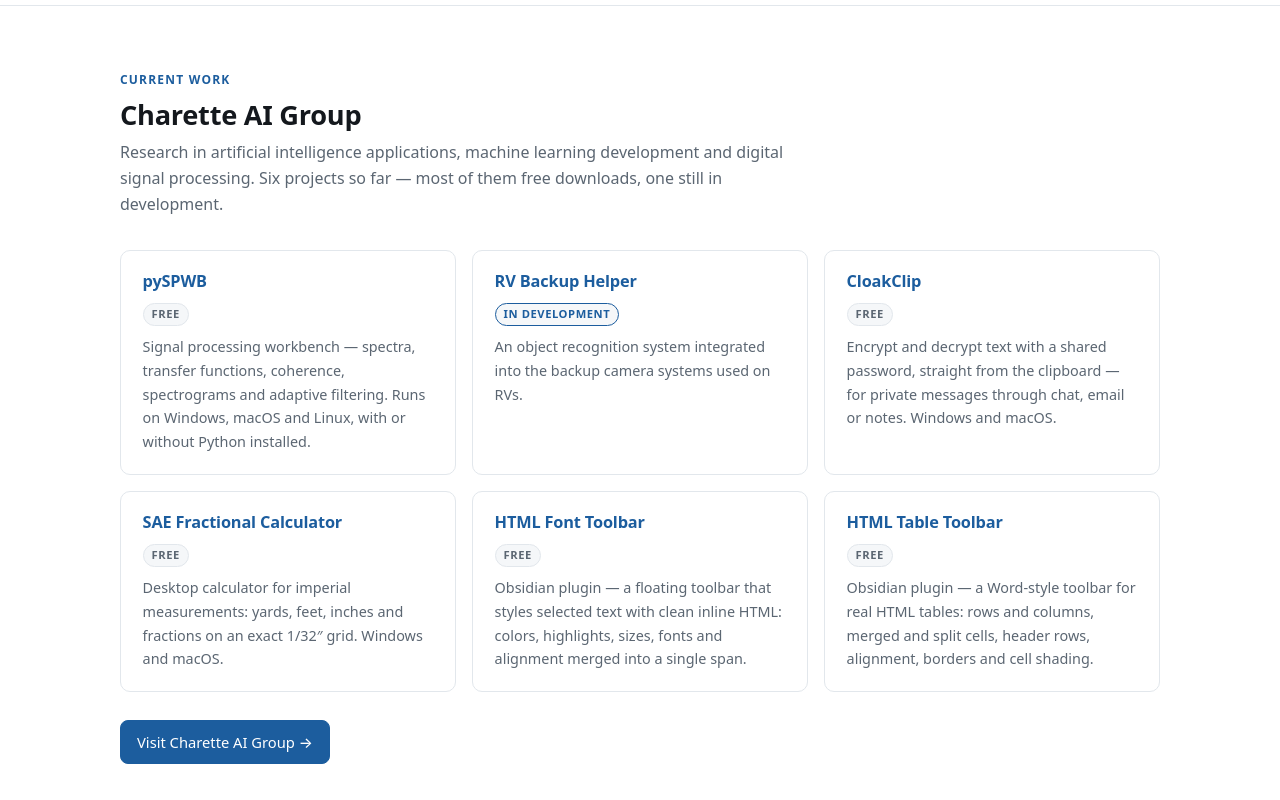
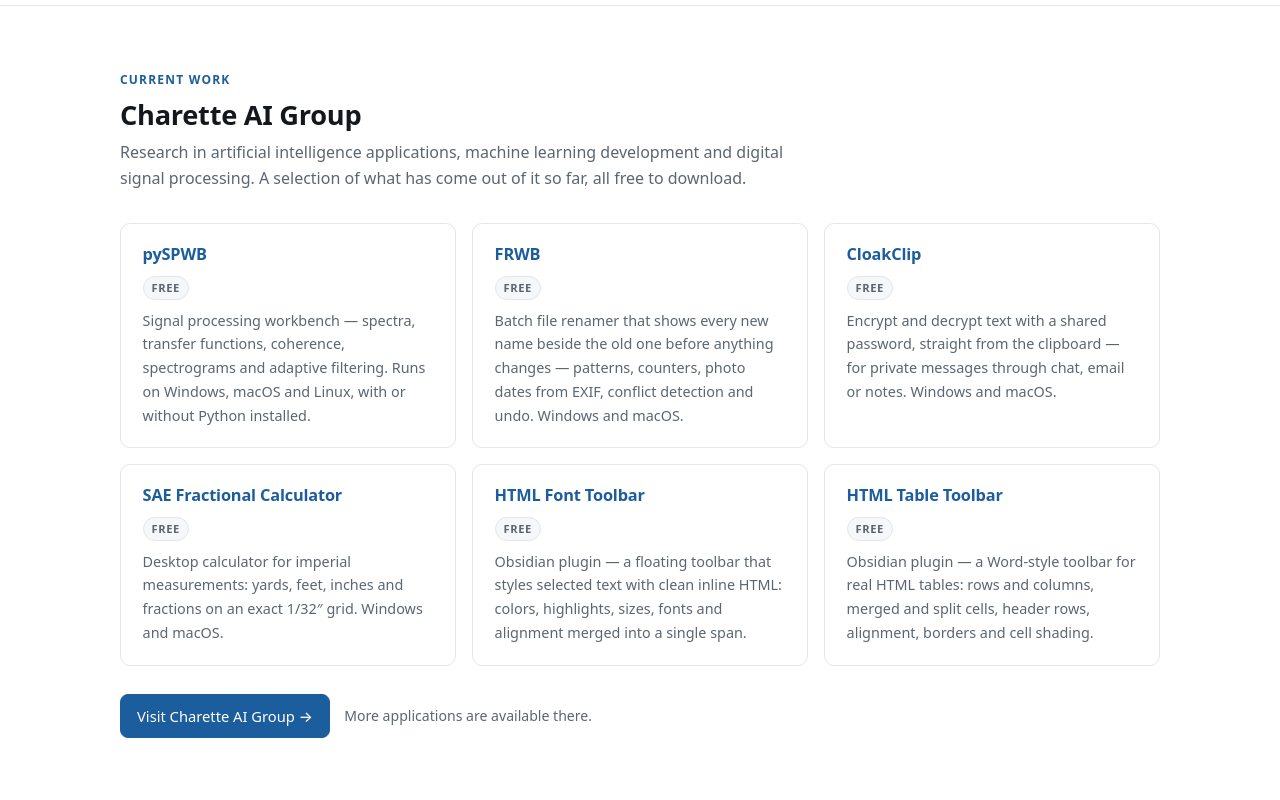
Before and after one commit to FrancoisCharette/bio, a plain HTML site: page index.html in a window 1280 px wide. Shown: the part 1660-2460 px from the top of the page. Drawn offline with Linux system fonts and the light colour scheme.

Commit message:
Swap the RV Backup Helper card for FRWB
FRWB is the free batch file renamer: it shows every new name beside the
old one before anything changes, with patterns, counters, EXIF photo
dates, conflict detection and undo.

The card count stays at six. The Charette AI Group site now carries ten
applications, so rather than grow this grid every time one ships, the
link through to the site says more are available there.

The section intro no longer claims "six projects so far, one still in
development" -- these six are a selection, and none of them is in
development now.

Co-Authored-By: Claude Opus 5 <noreply@anthropic.com>

```diff
--- a/css/site.css
+++ b/css/site.css
@@ -383,7 +383,14 @@ h1, h2, h3, h4 { line-height: 1.25; font-weight: 650; letter-spacing: -0.01em; }
 }
 .badge-wip { border-color: var(--accent); color: var(--accent); }
 
-.project-cta { margin: 1.75rem 0 0; }
+.project-cta {
+  display: flex;
+  flex-wrap: wrap;
+  align-items: center;
+  gap: .5rem .9rem;
+  margin: 1.75rem 0 0;
+}
+.cta-note { font-size: .88rem; color: var(--muted); }
 
 /* --- Timeline ------------------------------------------------------------ */
 
--- a/index.html
+++ b/index.html
@@ -180,7 +180,7 @@
     <div class="section-head">
       <span class="eyebrow">Current work</span>
       <h2>Charette AI Group</h2>
-      <p>Research in artificial intelligence applications, machine learning development and digital signal processing. Six projects so far — most of them free downloads, one still in development.</p>
+      <p>Research in artificial intelligence applications, machine learning development and digital signal processing. A selection of what has come out of it so far, all free to download.</p>
     </div>
 
     <div class="project-grid">
@@ -190,10 +190,10 @@
         <p>Signal processing workbench — spectra, transfer functions, coherence, spectrograms and adaptive filtering. Runs on Windows, macOS and Linux, with or without Python installed.</p>
       </a>
 
-      <a class="project" href="https://charette-ai-group.github.io/web/rvBackupHelper.html">
-        <h3>RV Backup Helper</h3>
-        <span class="badge badge-wip">In development</span>
-        <p>An object recognition system integrated into the backup camera systems used on RVs.</p>
+      <a class="project" href="https://charette-ai-group.github.io/web/frwb.html">
+        <h3>FRWB</h3>
+        <span class="badge">Free</span>
+        <p>Batch file renamer that shows every new name beside the old one before anything changes — patterns, counters, photo dates from EXIF, conflict detection and undo. Windows and macOS.</p>
       </a>
 
       <a class="project" href="https://charette-ai-group.github.io/web/cloakClip.html">
@@ -223,6 +223,7 @@
 
     <p class="project-cta">
       <a class="btn btn-primary" href="https://charette-ai-group.github.io/web/">Visit Charette AI Group →</a>
+      <span class="cta-note">More applications are available there.</span>
     </p>
   </div>
 </section>
```
